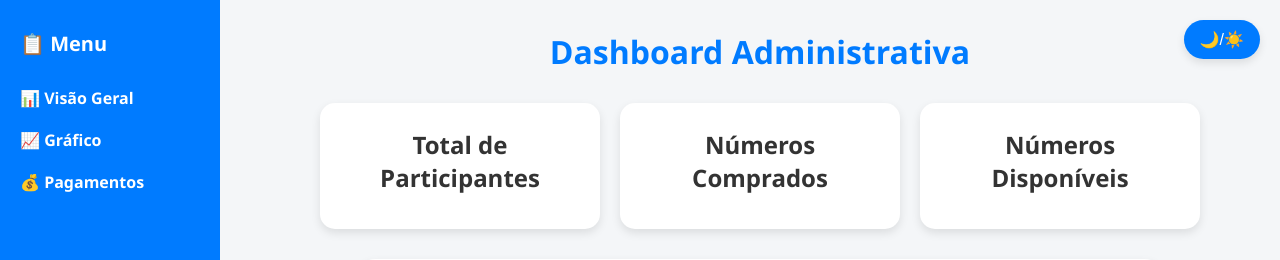
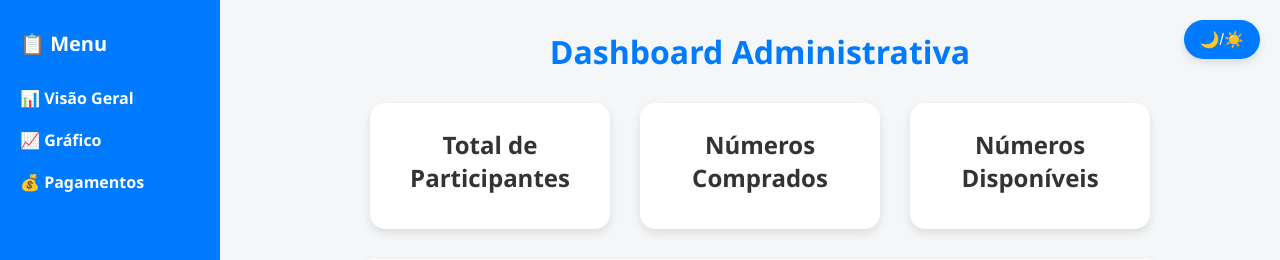
Before and after one commit to JacksonFFA/projeto-rifa, a Flask app: template templates/dashboard.html in a window 1280 px wide. Shown: the top 260 px of the page. Run offline with Flask 3, Linux system fonts and the light colour scheme; the template is opened without the code that fills it, so the values that code supplies are empty.

Commit message:
Ajuste no layout: alinhamento dos cards com os gráficos e tabela na dashboard

```diff
--- a/templates/dashboard.html
+++ b/templates/dashboard.html
@@ -83,19 +83,22 @@
       margin-bottom: 30px;
       text-align: center;
     }
+
     .cards {
       display: flex;
+      justify-content: center;
+      gap: 30px;
+      margin-bottom: 30px;
+      max-width: 800px;
       flex-wrap: wrap;
-      justify-content: center;
-      gap: 20px;
-      margin-bottom: 30px;
     }
+
     .card {
       background-color: white;
       padding: 25px;
       border-radius: 15px;
       box-shadow: 0 4px 10px rgba(0,0,0,0.1);
-      width: 280px;
+      width: 240px;
       text-align: center;
       transition: all 0.3s ease;
     }
@@ -279,7 +282,7 @@
     function toggleDarkMode() {
       document.body.classList.toggle('dark-mode');
       localStorage.setItem('modo', document.body.classList.contains('dark-mode') ? 'dark' : 'light');
-      location.reload(); // Forçar reload para atualizar a cor do gráfico
+      location.reload();
     }
 
     window.onload = () => {
```
